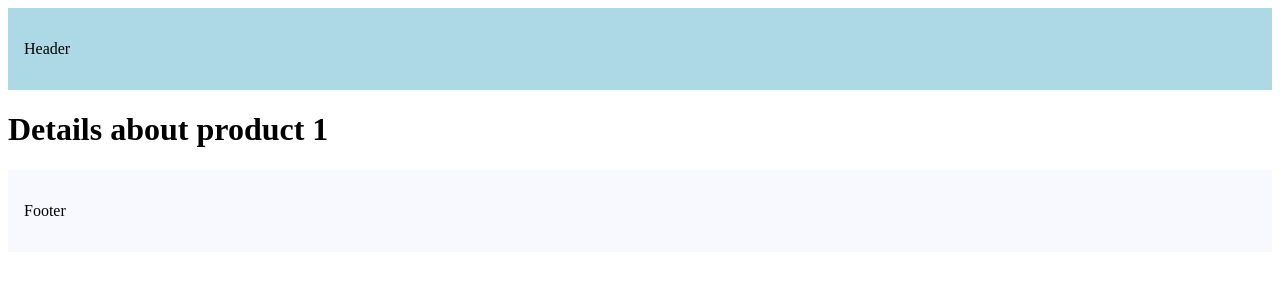
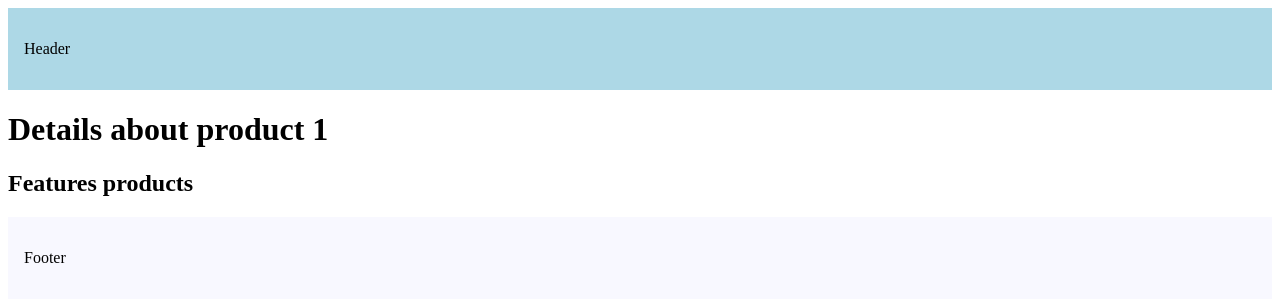
Before and after one commit to gopinav/Next.js-14-Tutorials, a Next.js app in the folder routing-demo/: page /products/1 in a window 1280 px wide. Shown: the top 302 px of the page. Built offline with nearby package versions, Linux system fonts and the light colour scheme.

Commit message:
Nested Layouts

```diff
--- /dev/null
+++ b/routing-demo/src/app/products/[productId]/layout.tsx
@@ -0,0 +1,12 @@
+export default function ProductDetailLayout({
+  children,
+}: {
+  children: React.ReactNode;
+}) {
+  return (
+    <>
+      {children}
+      <h2>Features products</h2>
+    </>
+  );
+}
--- a/routing-demo/src/app/products/[productId]/page.tsx
+++ b/routing-demo/src/app/products/[productId]/page.tsx
@@ -1,4 +1,4 @@
-export default function ProductDetail({
+export default function ProductDetails({
   params,
 }: {
   params: { productId: string };
```
